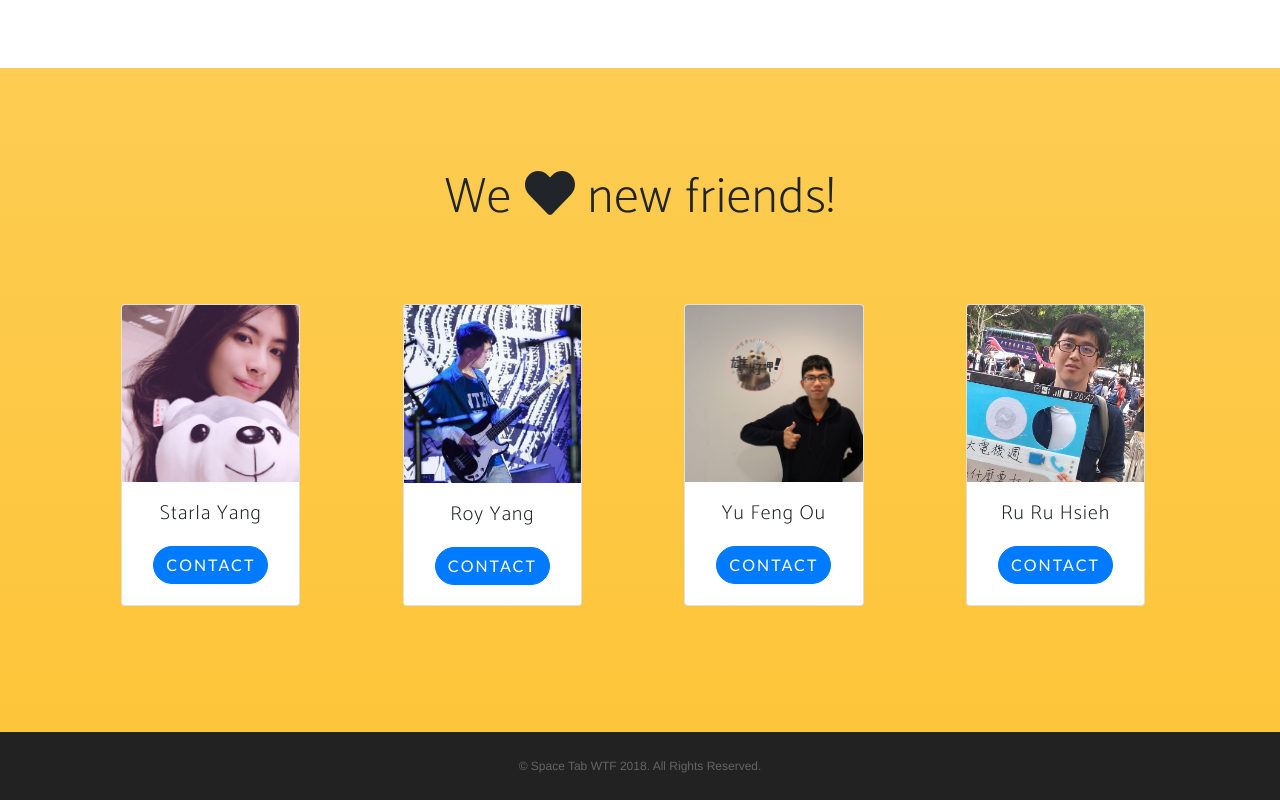
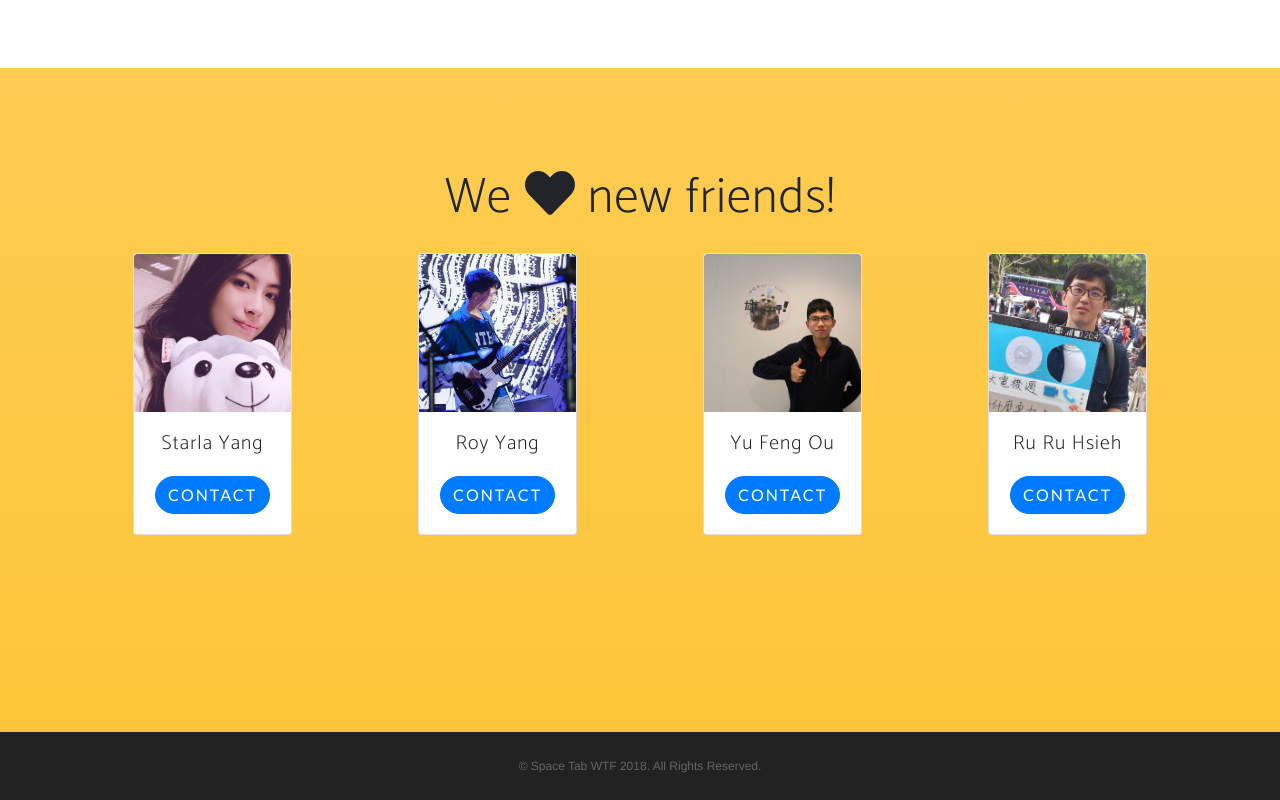
Before and after one commit to koola025/transub, a plain HTML site: page index.html in a window 1280 px wide. Shown: the part 2220-3020 px from the top of the page. Drawn offline with nearby package versions, Linux system fonts and the light colour scheme; a web font is replaced by a local one.

Commit message:
fix contact css

```diff
--- a/css/transub.css
+++ b/css/transub.css
@@ -50,7 +50,18 @@ input[type="file"] {
 }
 
 .card {
+    height: 20%;
+    width: 14%;
+    margin: auto;
+    overflow: auto;
+}
+.allpic {
+    position: relative;
+    left:0px;
+    right:0px;
+}
+.card h5 {
 
-    width: 14vw;
-    margin: 4vw;
+    text-overflow:ellipsis;
+    white-space: nowrap;
 }
--- a/index.html
+++ b/index.html
@@ -345,7 +345,7 @@
         <h2>We
           <i class="fa fa-heart"></i>
           new friends!</h2>
-          <div class="row allpic">
+          <div class="row allpic my-auto">
           <div class="card" >
                 <img class="card-img-top" src="s.jpg" alt="Card image cap">
                 <div class="card-body">
```
